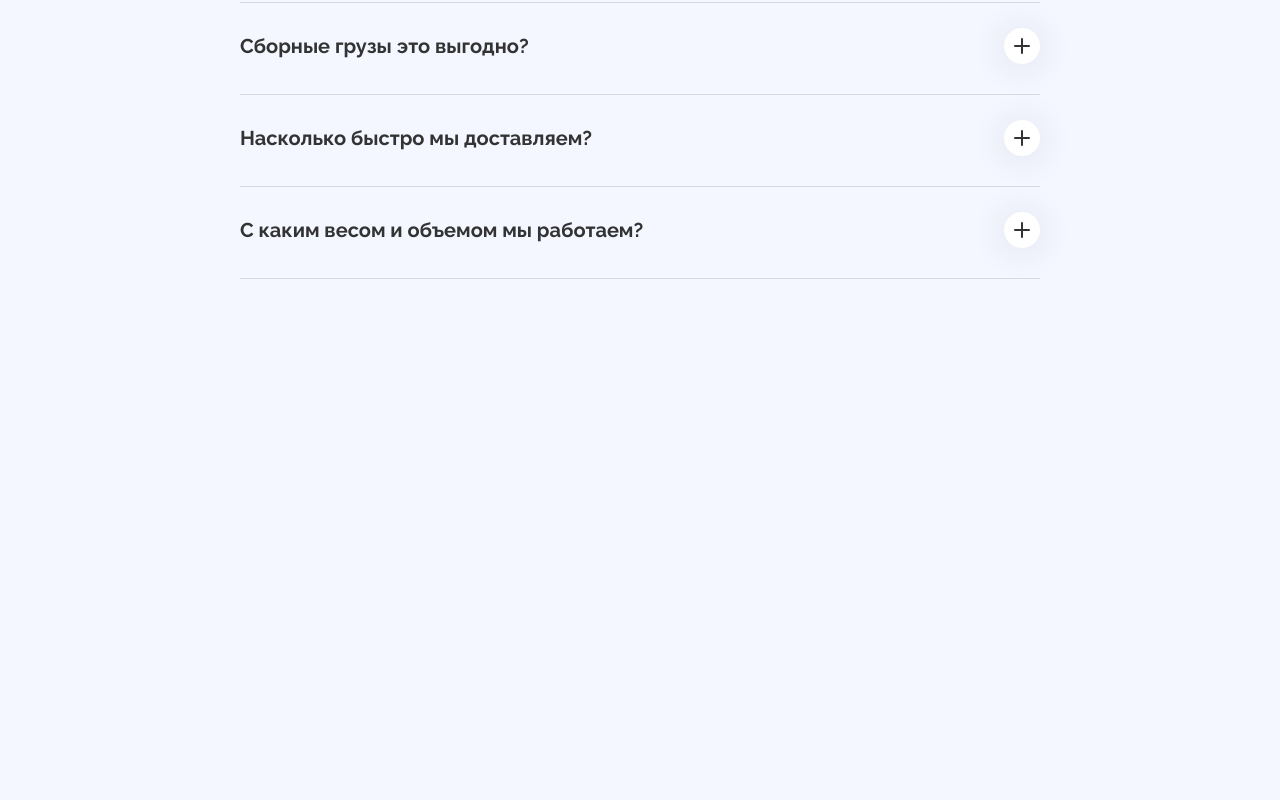
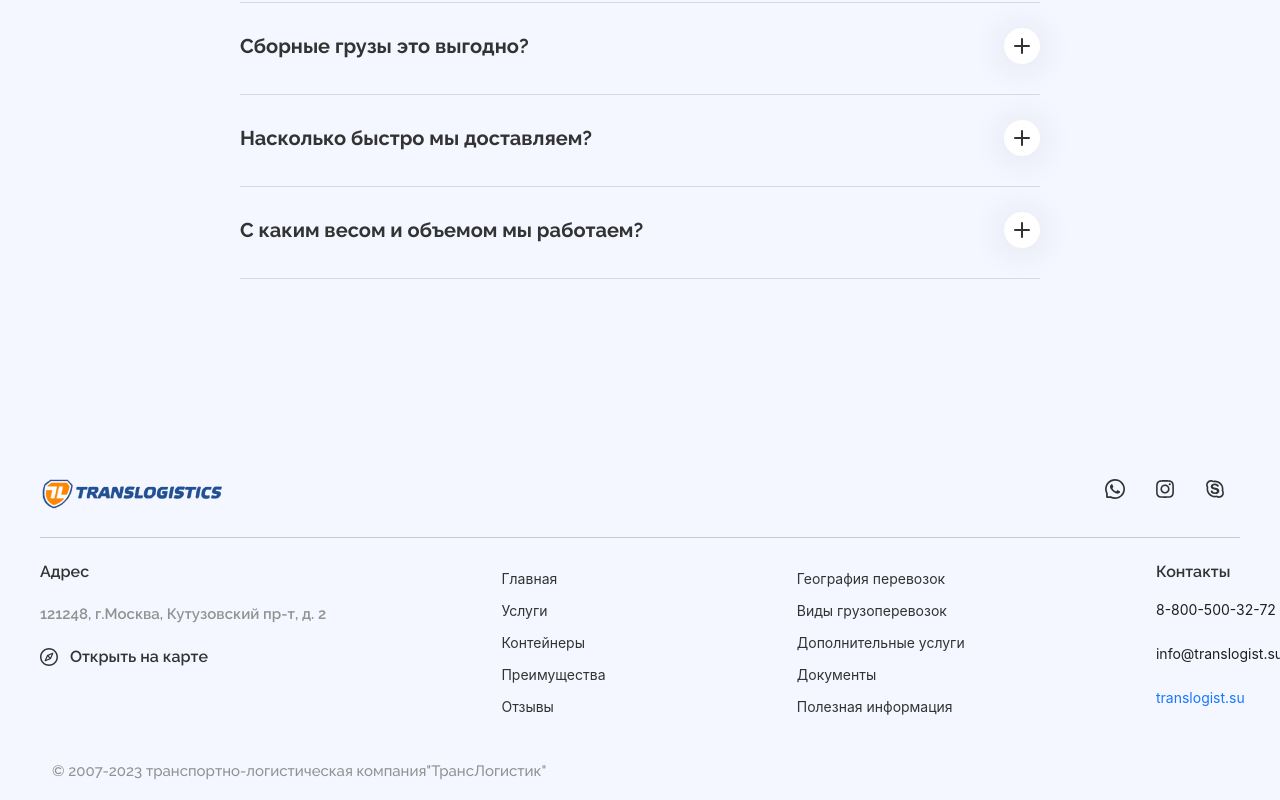
Before and after one commit to maxferrain/translogist-china, a Next.js app: page / in a window 1280 px wide. Shown: the part 3504-4304 px from the top of the page. Before the commit the page ends 3903 px from the top, so only its background shows below. Built offline with nearby package versions, Linux system fonts and the light colour scheme; a web font is replaced by a local one.

Commit message:
footer adaptive

```diff
--- /dev/null
+++ b/components/Footer/Footer.module.scss
@@ -0,0 +1,137 @@
+@import '../../styles/constants';
+
+.footer {
+
+  display: flex;
+  justify-content: space-between;
+  flex-wrap: wrap;
+
+  padding: 80px 0 20px;
+
+  div {
+    max-width: 100vw;
+    p {
+      margin-left: 12px;
+    }
+  }
+
+  p {
+    color: $text-color-add-comment;
+    margin-top: 40px;
+  }
+
+  .divider {
+    background: $color-gray-multiselect-bg;
+  }
+
+  .head {
+    display: flex;
+    justify-content: space-between;
+
+
+    .logoImg {
+      height: 30px;
+      width: unset;
+    }
+
+    svg {
+      height: 20px;
+      width: 50px;
+    }
+  }
+
+  .mainHeaderInfo {
+    display: flex;
+    justify-content: space-between;
+    flex-wrap: wrap;
+    max-width: 100vw;
+
+    .contacts {
+      max-width: 100px;
+
+      h4 {
+        font-size: $font-size-large;
+        font-weight: $font-weight-bold;
+        margin-left: 16px;
+      }
+
+      a {
+        margin-top: 12px;
+      }
+    }
+
+    .address {
+      max-width: 300px;
+
+      h4 {
+        font-size: $font-size-large;
+        font-weight: $font-weight-bold;
+      }
+
+      p {
+        margin: 24px 0;
+        color: $text-color-add-comment;
+        font-weight: 600;
+      }
+
+      .showMap {
+        text-decoration: none;
+        display: flex;
+        gap: 12px;
+        color: $text-color-gray;
+
+        svg {
+          height: 18px;
+          width: 18px;
+        }
+      }
+    }
+
+    .menu {
+      display: flex;
+      flex-direction: column;
+      align-items: start;
+
+      a {
+        color: $text-color-gray;
+
+        & :hover {
+          color: $text-color-add-comment;
+        }
+      }
+    }
+  }
+}
+
+
+@media (max-width: 1140px) {
+  .address {
+    width: 180px;
+    margin-left: 14px;
+  }
+
+  .mainHeaderInfo {
+    width: 700px;
+  }
+}
+
+@media (max-width: 768px) {
+
+  .address {
+    width: 180px;
+    margin-left: 14px;
+  }
+
+  .mainHeaderInfo {
+    width: 700px;
+    flex-direction: column;
+
+    .menu {
+      margin-top: 16px;
+    }
+
+    .contacts {
+      margin-top: 16px;
+    }
+  }
+}
--- /dev/null
+++ b/components/Footer/Footer.tsx
@@ -0,0 +1,74 @@
+import logo from '../../assets/icons/translogo.png'
+import styles from './Footer.module.scss'
+import {Button, Divider} from 'antd'
+import {CompassOutlined, InstagramOutlined, MailOutlined, SkypeOutlined, WhatsAppOutlined} from '@ant-design/icons'
+import Image from 'next/image'
+import Link from 'next/link'
+
+const {footer, logoImg, divider, head, mainHeaderInfo, address, showMap, menu, contacts} = styles
+const Footer = () => {
+    return (
+        <div className={footer}>
+            <div className="container">
+                <div className={head}>
+                    <Link href="/"><Image src={logo} className={logoImg} alt="TRANSLOGISTICS"/></Link>
+
+                    <div>
+                        <WhatsAppOutlined/>
+                        <InstagramOutlined/>
+                        <SkypeOutlined/>
+                    </div>
+                </div>
+
+                <Divider className={divider} orientation="center"></Divider>
+
+                <div className={mainHeaderInfo}>
+                    <div className={address}>
+                        <h4>Адрес</h4>
+                        <p>121248, г.Москва, Кутузовский пр-т, д. 2</p>
+
+                        <Link className={showMap} target='_blank' type="text" href='https://yandex.ru/maps/-/CCUOQXgDcB'>
+                            <CompassOutlined/>
+                            <h4>Открыть на карте</h4>
+                        </Link>
+                    </div>
+
+                    <div className={menu}>
+                        <Button href="/" type="link">Главная</Button>
+                        <Button href="#features" type="link">Услуги</Button>
+                        <Button href="#containers" type="link">Контейнеры</Button>
+                        <Button href="#services" type="link">Преимущества</Button>
+                        <Button href="#reviews" type="link">Отзывы</Button>
+                    </div>
+
+                    <div className={menu}>
+                        <Button target='_blank' href="https://translogist.su/uslugi/gruzoperevozki/" type="link">
+                            География перевозок</Button>
+                        <Button target='_blank' href="https://translogist.su/uslugi/vidy-gruzoperevozok/" type="link">
+                            Виды грузоперевозок</Button>
+                        <Button target='_blank' href="https://translogist.su/uslugi/dopolnitelnyie-uslugi/" type="link">
+                            Дополнительные услуги</Button>
+                        <Button target='_blank' href="https://translogist.su/klientam/dokumentyi/" type="link">
+                            Документы</Button>
+                        <Button target='_blank' href="https://translogist.su/klientam/poleznaya-informacziya/" type="link">
+                            Полезная информация</Button>
+                    </div>
+
+
+                    <div className={contacts}>
+                        <h4>Контакты</h4>
+                        <Button type='text' href='tel:88005003272'>8-800-500-32-72</Button>
+                        <Button type='text' href='mailto: info@translogist.su'>info@translogist.su</Button>
+                        <Button type='link' target='_blank' href='https://translogist.su'>translogist.su</Button>
+                    </div>
+
+
+                </div>
+
+                <p>© 2007-{new Date().getFullYear()} транспортно-логистическая компания"ТрансЛогистик"</p>
+            </div>
+        </div>
+    )
+}
+
+export default Footer
--- a/pages/index.tsx
+++ b/pages/index.tsx
@@ -7,6 +7,7 @@ import Features from '@/components/Features/Features'
 import Containers from '@/components/Containers/Containers'
 import Services from '@/components/Services/Services'
 import Questions from '@/components/Questions/Questions'
+import Footer from '@/components/Footer/Footer'
 
 
 export default function Home() {
@@ -32,7 +33,7 @@ export default function Home() {
                 {/*<ContactUs/>*/}
                 <FloatButton.BackTop/>
 
-                {/*<Footer/>*/}
+                <Footer/>
             </main>
         </>
     )
```
